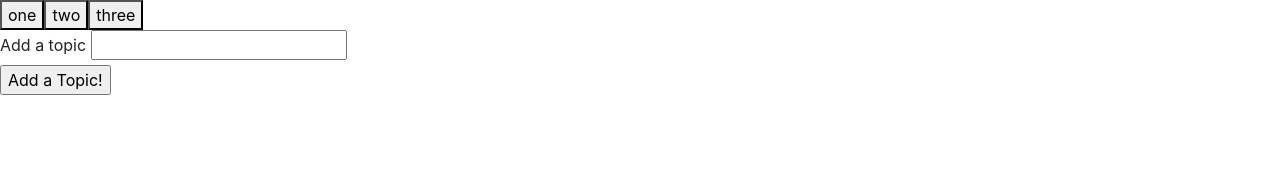
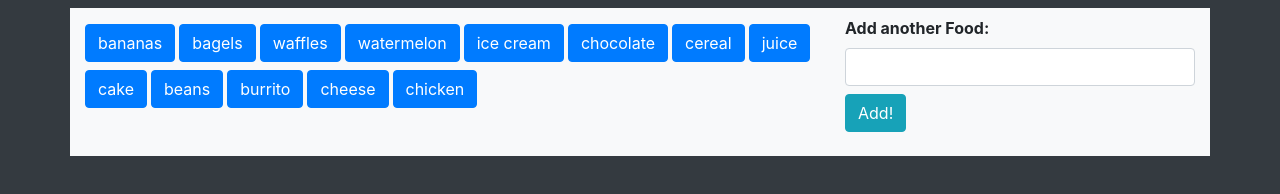
Before and after one commit to WillMcNamara/GIPHY-API-Page, a plain HTML site: page index.html in a window 1280 px wide. Drawn offline with nearby package versions, Linux system fonts and the light colour scheme.

Commit message:
bootstrap styling, minor JS edits

```diff
--- a/assets/javascript.js
+++ b/assets/javascript.js
@@ -1,5 +1,8 @@
 //array of search querys
-var topics = ["one", "two", "three"];
+var topics = ["bananas", "bagels", "waffles", "watermelon",
+              "ice cream", "chocolate", "cereal", "juice",
+              "cake", "beans", "burrito", "cheese", "chicken"
+             ];
 
 //print topics array as buttons
 function printButtons() {
@@ -9,7 +12,7 @@ function printButtons() {
     for (i = 0; i < topics.length; i++) {
         var button = $("<button>");
         button.text(topics[i]);
-        button.addClass("topics");
+        button.addClass("topics btn btn-primary mr-1 mt-2");
         button.attr("topic-name", topics[i]);
         $("#buttons").append(button);
     }
@@ -31,11 +34,12 @@ function gifAppear() {
 
         for (i = 0; i < response.data.length; i++) {
             console.log(response.data[i].images.fixed_height_still.url);
-        $("#gifDisplay").append("<div>Rating: " + response.data[i].rating + "</div><div><img class='gifs' state='still' stillLink='" + response.data[i].images.fixed_height_still.url +"' animatedLink='" + response.data[i].images.fixed_height_downsampled.url + "' src=" + response.data[i].images.fixed_height_still.url + "></div>");
+        $("#gifDisplay").append("<div class='float-left mx-2 mb-1'><p>Rating: " + response.data[i].rating + "</p><img class='gifs' state='still' stillLink='" + response.data[i].images.fixed_height_still.url +"' animatedLink='" + response.data[i].images.fixed_height_downsampled.url + "' src=" + response.data[i].images.fixed_height_still.url + "></div>");
         }
     })
 }
 
+//animate/make still gifs on click
 function animate() {
     if ($(this).attr("state") === "still") {
         $(this).attr("src", $(this).attr("animatedLink"));
@@ -49,13 +53,17 @@ function animate() {
 
 $(document).ready(function() {
 
-//add button and push to array
+//add button and push it to array
 $("#add-topic").on("click", function(event) {
     event.preventDefault();
 
-    var newTopic = $("#newTopic").val().trim();
+    var newTopic = $("#newTopic").val().trim().toLowerCase();
     console.log(newTopic);
-    topics.push(newTopic);
+
+    //disallow repeat buttons
+    if (topics.indexOf(newTopic) === -1) {
+        topics.push(newTopic);
+    }
     printButtons();
 })
 
--- a/index.html
+++ b/index.html
@@ -3,30 +3,36 @@
         <meta charset="UTF-8">
         <meta name="viewport" content="width=device-width, initial-scale=1.0">
 
-        <title>Awesome Title Here</title>
+        <title>Tasty Gifs</title>
 
         <script type="text/javascript" src="https://cdnjs.cloudflare.com/ajax/libs/jquery/3.2.1/jquery.min.js"></script>
         <script type='text/javascript' src=assets/javascript.js></script>
 
         <link rel="stylesheet" type="text/css" href=https://stackpath.bootstrapcdn.com/bootstrap/4.3.1/css/bootstrap.min.css>
-        <link type='text/css' src=assets/style.css>
+        <link rel="stylesheet" type='text/css' src=assets/style.css>
     </head>
 
-    <body>
+    <body class="bg-dark">
 
-        <div id="buttons">
+        <div class="container bg-light my-2">
 
-        </div>
+            <div class="row border-bottom border-dark">
 
-        <form id="topic-form">
+                <div class="col-md-8 my-2" id="buttons"></div>
 
-            <label for="newTopic">Add a topic</label>
-            <input type="text" id="newTopic"><br>
-            <input id="add-topic" type="submit" value="Add a Topic!">
+                <form class="col-md-4 my-2" id="topic-form">
 
-        </form>
+                    <div class="form-group">
+                        <label class="font-weight-bolder" for="newTopic">Add another Food:</label>
+                        <input class="form-control mb-2" type="text" id="newTopic">
+                        <input class="btn btn-info" id="add-topic" type="submit" value="Add!">
+                    </div>
 
-        <div id="gifDisplay">
+                </form>
+
+            </div>
+
+            <div class="row" id="gifDisplay"></div>
 
         </div>
 
```
